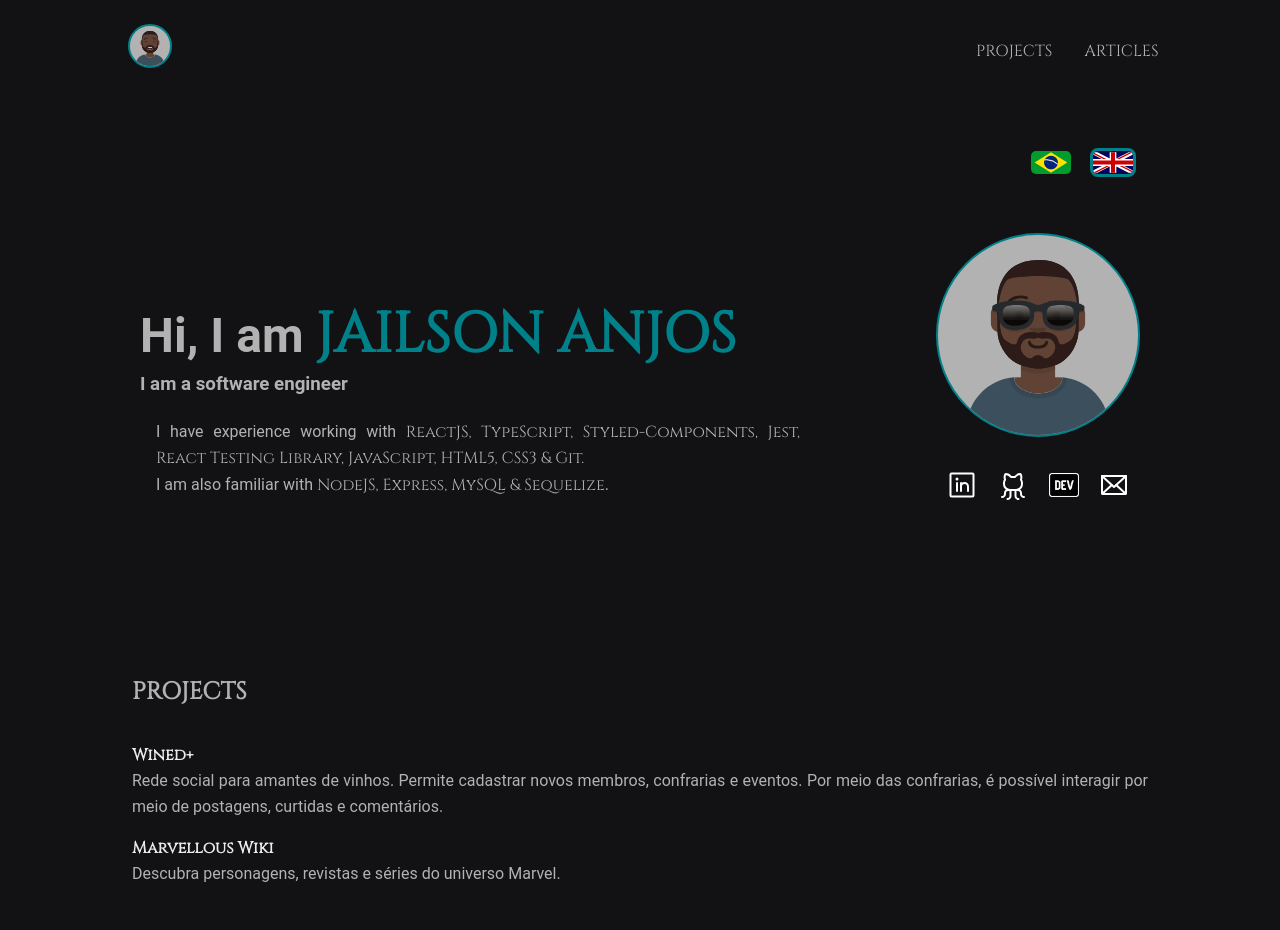
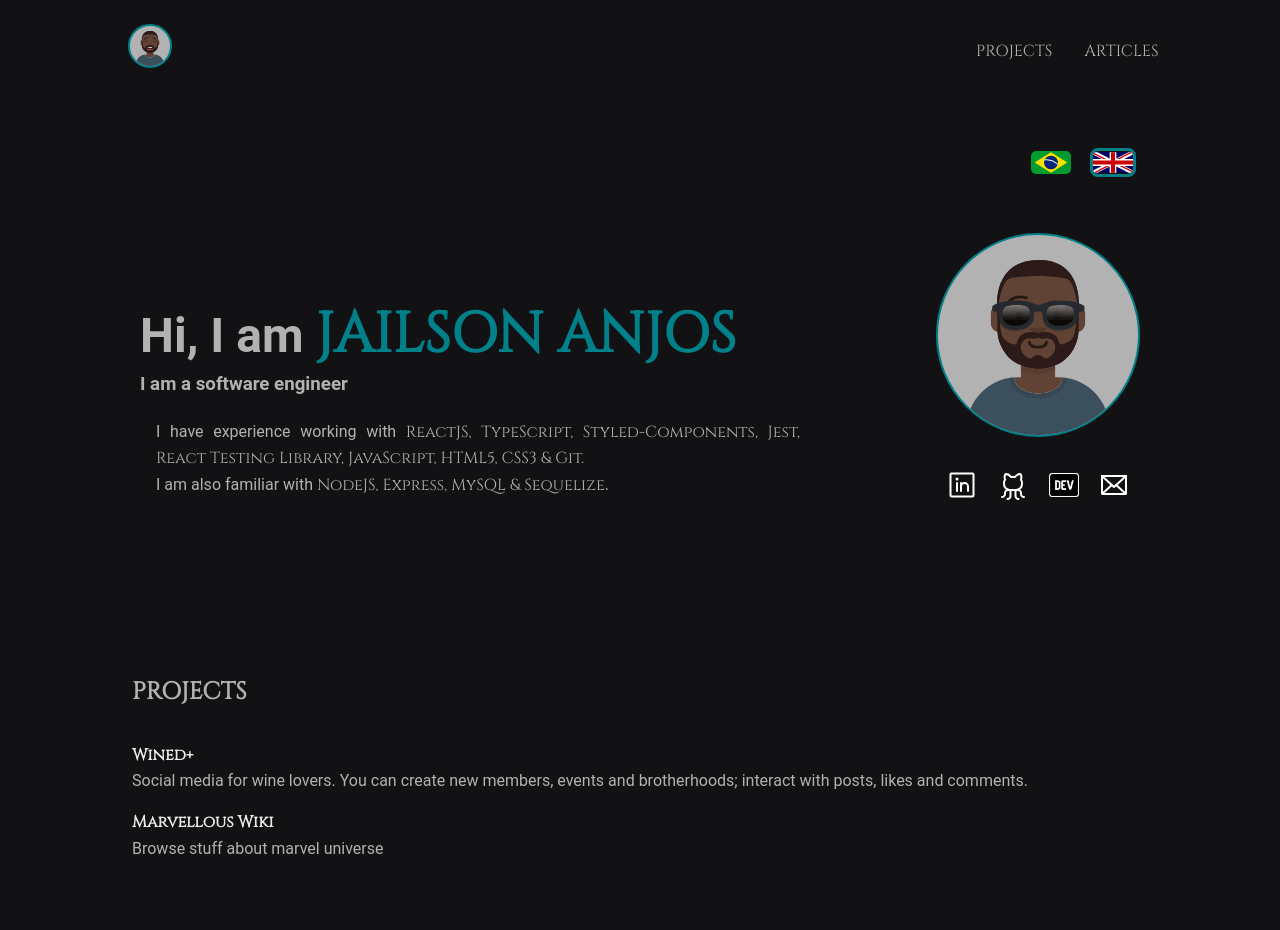
Before and after one commit to jairocket/jailsonanjos, a React (Vite) app: page / in a window 1280 px wide. Shown: the top 930 px of the page. Built offline with nearby package versions, Linux system fonts and the light colour scheme.

Commit message:
feat(): Translate projects' description

```diff
--- a/src/App.tsx
+++ b/src/App.tsx
@@ -48,17 +48,7 @@ function App() {
         </IdContainer>
         <ProjectsContainer>
           <Heading2 id="projects">{t("section.projects")}</Heading2>
-          {projects.map((project) => {
-            const { title, description, href } = project
-            return (
-              <Projects
-                key={title}
-                title={title}
-                description={description}
-                href={href}
-              />
-            )
-          })}
+          <Projects />
         </ProjectsContainer>
         <ArticlesContainer>
           <Heading2 id="articles">{t("section.articles")}</Heading2>
--- a/src/components/Projects/index.tsx
+++ b/src/components/Projects/index.tsx
@@ -1,20 +1,28 @@
+import { useTranslation } from 'react-i18next'
 import { ProjectsContainer } from './styles'
 
-type ProjectType = {
-  title: string
-  description: string
-  href: string
-}
 
-export function Projects({ title, description, href }: ProjectType) {
+export function Projects() {
+
+  const { t } = useTranslation()
   return (
-    <ProjectsContainer key={title}>
-      <h4>
-        <a href={href} target={'_blank'}>
-          {title}
-        </a>
-      </h4>
-      <p>{description}</p>
-    </ProjectsContainer>
+    <>
+      <ProjectsContainer>
+        <h4>
+          <a href={'https://github.com/jairocket/projetoIntegrador-Wined/tree/react'} target={'_blank'}>
+            Wined+
+          </a>
+        </h4>
+        <p>{t("projects.description.wined")}</p>
+      </ProjectsContainer>
+      <ProjectsContainer>
+        <h4>
+          <a href={'https://github.com/jairocket/marvel-app'} target={'_blank'}>
+            Marvellous Wiki
+          </a>
+        </h4>
+        <p>{t("projects.description.marvellous")}</p>
+      </ProjectsContainer>
+    </>
   )
 }
--- a/src/data/index.ts
+++ b/src/data/index.ts
@@ -1,20 +1,3 @@
-export const mainStacks = {
-  title: 'Principais Stacks',
-  stacks: [
-    'Reactjs',
-    'TypeScript',
-    'Styled-Components',
-    'JavaScript',
-    'HTML5',
-    'CSS3',
-    'Git',
-  ],
-}
-
-export const knownStacks = {
-  title: 'Conhecimentos em',
-  stacks: ['Nodejs', 'Express', 'MySQL', 'Sequelize'],
-}
 
 export const projects = [
   {
--- a/src/i18n/locales/en-us.ts
+++ b/src/i18n/locales/en-us.ts
@@ -14,6 +14,12 @@ export default {
             backend: "Currently, I've been hacking on ",
             studying: "I am also familiar with "
         },
+        projects: {
+            description: {
+                wined: "Social media for wine lovers. You can create new members, events and brotherhoods; interact with posts, likes and comments.",
+                marvellous: "Browse stuff about marvel universe"
+            }
+        },
         scroll: {
             top: "Scroll to top"
         }
--- a/src/i18n/locales/pt-br.ts
+++ b/src/i18n/locales/pt-br.ts
@@ -14,6 +14,12 @@ export default {
             backend: "Atualmente, tenho trabalhado com ",
             studying: "Também possuo conhecimentos em "
         },
+        projects: {
+            description:  {
+                wined: "Rede social para amantes de vinhos. Permite cadastrar novos membros, confrarias e eventos. Por meio das confrarias, é possível interagir por meio de postagens, curtidas e comentários.",
+                marvellous: "Descubra personagens, revistas e séries do universo Marvel."
+            }
+        },
         scroll: {
             top: "Voltar ao topo"
         }
```
